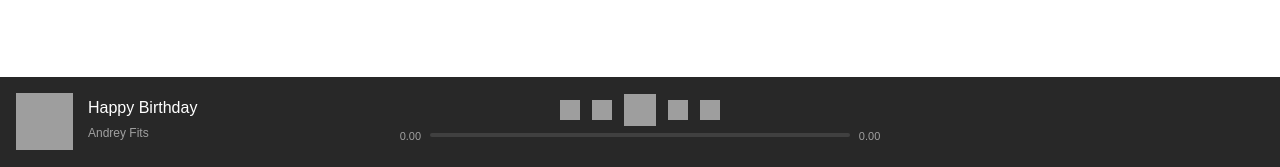
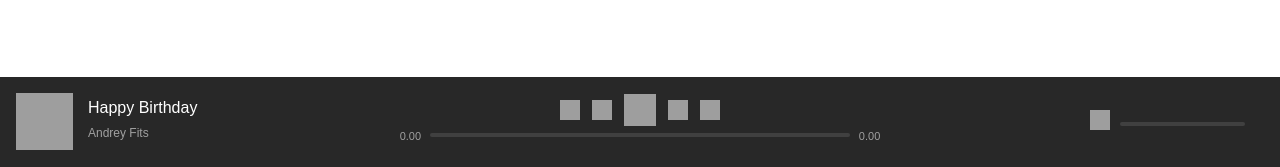
Before and after one commit to andreyfits/anniefy, a PHP site: page / in a window 1280 px wide. Shown: the part 633-800 px from the top of the page. Run offline with PHP 8.4, Linux system fonts and the light colour scheme; the visitor is signed in with stand-in values (Sample User, id 1); grey boxes are pictures that could not be loaded.

Commit message:
Volume bar

```diff
--- a/assets/css/style.css
+++ b/assets/css/style.css
@@ -27,6 +27,11 @@ html, body {
 #nowPlayingLeft, #nowPlayingRight {
     width: 30%;
     min-width: 180px;
+}
+
+#nowPlayingRight {
+    position: relative;
+    margin-top: 16px;
 }
 
 #nowPlayingCenter {
@@ -125,3 +130,13 @@ html, body {
     font-size: 12px;
     color: #a0a0a0;
 }
+
+.volumeBar {
+    width: 180px;
+    position: absolute;
+    right: 0;
+}
+
+.volumeBar .progressBar {
+    width: 125px;
+}
--- a/index.php
+++ b/index.php
@@ -57,18 +57,27 @@ if (isset($_SESSION['userLoggedIn'])) {
                 </div>
                 <div class="playbackBar">
                     <span class="progressTime current">0.00</span>
-
                     <div class="progressBar">
                         <div class="progressBarBg">
                             <div class="progress"></div>
                         </div>
                     </div>
-
                     <span class="progressTime remaining">0.00</span>
                 </div>
             </div>
         </div>
-        <div id="nowPlayingRight"></div>
+        <div id="nowPlayingRight">
+            <div class="volumeBar">
+                <button class="controlButton volume" title="Volume button">
+                    <img src="assets/images/icons/volume.png" alt="Volume">
+                </button>
+                <div class="progressBar">
+                    <div class="progressBarBg">
+                        <div class="progress"></div>
+                    </div>
+                </div>
+            </div>
+        </div>
     </div>
 </div>
 </body>
```
